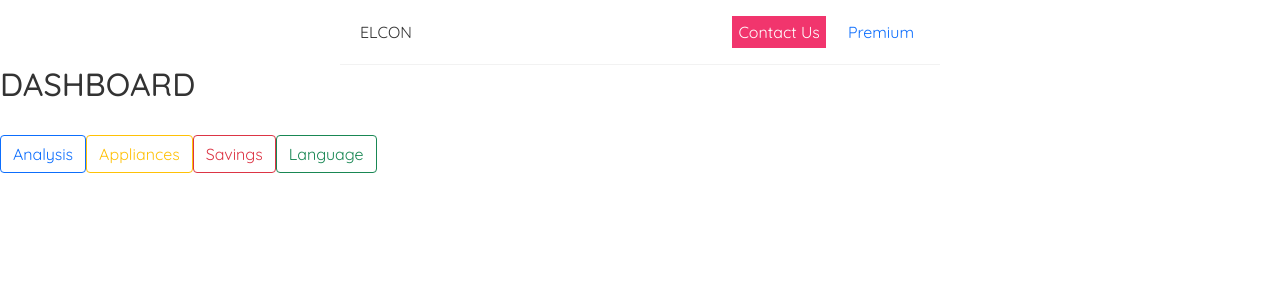
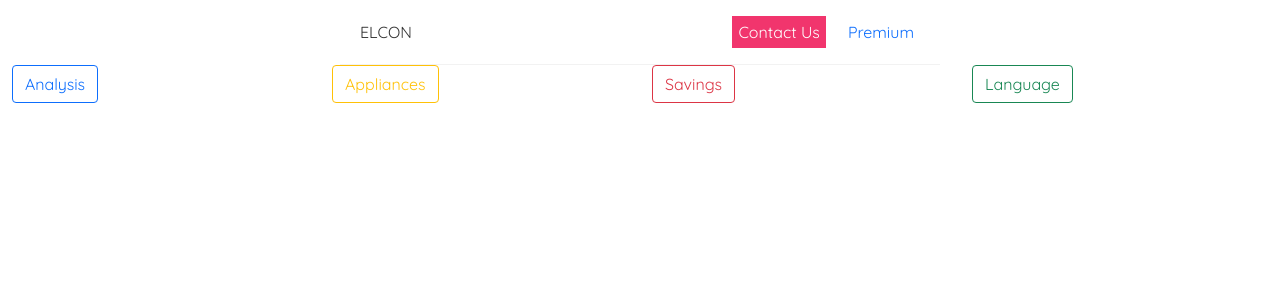
Before and after one commit to apurbashakya/SmartGrid, a React (Create React App) app in the folder SmartGrid/smart-grid/: page / in a window 1280 px wide. Shown: the top 300 px of the page. Built offline with nearby package versions, Linux system fonts and the light colour scheme.

Commit message:
Added Container Component React Bootstrap

```diff
--- a/SmartGrid/smart-grid/src/components/Home.js
+++ b/SmartGrid/smart-grid/src/components/Home.js
@@ -1,28 +1,57 @@
 import React, { useState } from "react";
 import Analysis from "./Analysis";
-import Button from 'react-bootstrap/Button';
+import Button from "react-bootstrap/Button";
+import { Container, Row, Col } from "react-bootstrap";
 
 const Home = () => {
-  const homeClick = () => {
-  };
+  // const homeClick = () => {};
   const [toggled, setToggled] = useState(false);
 
   /* Define a function that toggles the visibility of the image */
   const toggleImage = () => setToggled(!toggled);
 
   return (
-    <div className="Home">
-      <h2>DASHBOARD</h2>
+    <>
+      <Container fluid>
+        <Row className="justify-content-md-center">
+          <Col>
+            <Button onClick={toggleImage} variant="outline-primary">
+              Analysis
+            </Button>
+          </Col>
+          <Col>
+            <Button variant="outline-warning">
+              Appliances
+            </Button>
+          </Col>
+          <Col>
+            <Button variant="outline-danger">
+              Savings
+            </Button>
+          </Col>
+          <Col>
+            <Button  variant="outline-success">
+              Language
+            </Button>
+          </Col>
+        </Row>
+        <Row>
+        {toggled && <Analysis></Analysis>}
+        </Row>
+      </Container>
+    </>
+    // <div className="Home">
+    //   <h2>DASHBOARD</h2>
 
-      <br />
-      <div>
-        {<Button onClick={toggleImage} variant="outline-primary">Analysis</Button>}
-        {<Button onClick={toggleImage} variant="outline-warning">Appliances</Button>}
-        {<Button onClick={toggleImage} variant="outline-danger">Savings</Button>}
-        {<Button onClick={toggleImage} variant="outline-success">Language</Button>}
-      </div>
-      <div>{toggled && <Analysis></Analysis>}</div>
-    </div>
+    //   <br />
+    //   <div>
+    //     {<Button onClick={toggleImage} variant="outline-primary">Analysis</Button>}
+    //     {<Button onClick={toggleImage} variant="outline-warning">Appliances</Button>}
+    //     {<Button onClick={toggleImage} variant="outline-danger">Savings</Button>}
+    //     {<Button onClick={toggleImage} variant="outline-success">Language</Button>}
+    //   </div>
+    //   <div>{toggled && <Analysis></Analysis>}</div>
+    // </div>
   );
 };
 
```
